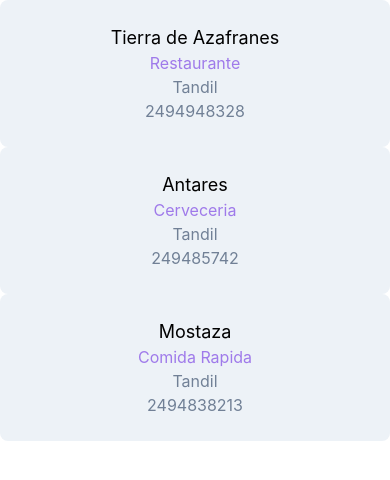
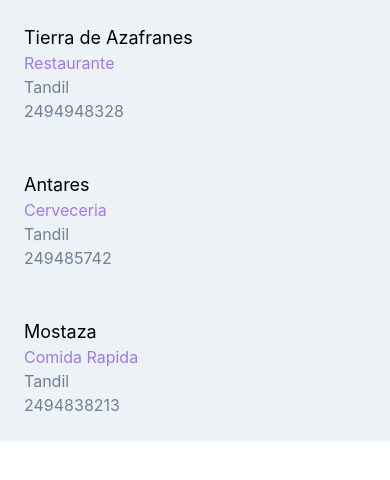
Before and after one commit to agustindiazg/ordernow, a React (Create React App) app: page / in a window 390 px wide. Shown: the top 480 px of the page. Built offline with nearby package versions, Linux system fonts and the light colour scheme.

Commit message:
Editing list item

```diff
--- a/src/App.js
+++ b/src/App.js
@@ -1,11 +1,11 @@
 import React from 'react';
 import './assets/main.css'
-import RestaurantList from './components/restaurants/RestaurantList';
+import Home from './views/Home';
 
 function App() {
   return (
     <div>
-        <RestaurantList></RestaurantList>
+        <Home></Home>
     </div>
 
   );
--- a/src/components/restaurants/RestaurantCard.js
+++ b/src/components/restaurants/RestaurantCard.js
@@ -2,15 +2,14 @@
 
 const RestaurantCard = (props) => {
   return (
-            <div className="md:flex bg-gray-200 rounded-lg p-6">
-                {/* <img className="h-16 w-16 md:h-24 md:w-24 rounded-full mx-auto md:mx-0 md:mr-6" src={`https://ui-avatars.com/api/?name=${props.restaurant.name}`} alt="avatar"></img> */}
-                <div className="text-center md:text-left">
-                <h2 className="text-lg">{props.restaurant.name}</h2>
-                <div className="text-purple-500">{props.restaurant.category}</div>
-                <div className="text-gray-600">{props.restaurant.location}</div>
-                <div className="text-gray-600">{props.restaurant.phone}</div>
-                </div>
+        <div className="md:flex bg-gray-200 p-6" onClick={props.click} >
+            <div className="text-left">
+            <h2 className="text-lg">{props.restaurant.name}</h2>
+            <div className="text-purple-500">{props.restaurant.category}</div>
+            <div className="text-gray-600">{props.restaurant.location}</div>
+            <div className="text-gray-600">{props.restaurant.phone}</div>
             </div>
+        </div>
   )
 
 }
--- a/src/components/restaurants/RestaurantList.js
+++ b/src/components/restaurants/RestaurantList.js
@@ -29,17 +29,33 @@
         ]
     }
 
-    list = (
-        <div>
-            {   this.state.restaurants.map(restaurant => {
-                    return <RestaurantCard restaurant={restaurant} key={restaurant.id} />
-                })
-            }
-        </div>
-    )
+    editRestaurantHandler(id) {
+        const restaurantIndex = this.state.restaurants.findIndex(r => r.id === id);
+        const restaurant = { ...this.state.restaurants[restaurantIndex] };
+        restaurant.location = 'Buenos Aires';
+        const restaurants = [...this.state.restaurants];
+        restaurants[restaurantIndex] = restaurant;
+        this.setState({
+            restaurants: restaurants
+        });
+    }
+
+    restaurantCard(restaurant){
+        return (
+            <RestaurantCard
+                click={() => this.editRestaurantHandler(restaurant.id)  }
+                restaurant={restaurant}
+                key={restaurant.id}
+            />
+         )
+    }
 
     render() {
-    return this.list;
+        return  (
+            <div>
+                { this.state.restaurants.map(restaurant => this.restaurantCard(restaurant) ) }
+            </div>
+        )
     }
 }
 
--- /dev/null
+++ b/src/components/utils/Btn.js
@@ -0,0 +1,9 @@
+import React from 'react';
+
+const Btn = (props) => {
+  return ( <button className="center bg-gray-300 hover:bg-gray-400 text-gray-800 font-bold py-2 px-4 rounded inline-flex items-center">
+                <span>{props.action}</span>
+            </button> )
+}
+
+export default Btn;
--- /dev/null
+++ b/src/views/Home.js
@@ -0,0 +1,16 @@
+import React, { Component } from 'react';
+import RestaurantList from './../components/restaurants/RestaurantList';
+import Btn from './../components/utils/Btn'
+class Home extends Component {
+
+    render() {
+        return (
+                <div>
+                    {/* <Btn action="Agregar"></Btn> */}
+                    <RestaurantList></RestaurantList>
+                </div>
+        )
+    }
+}
+
+export default Home;
```
